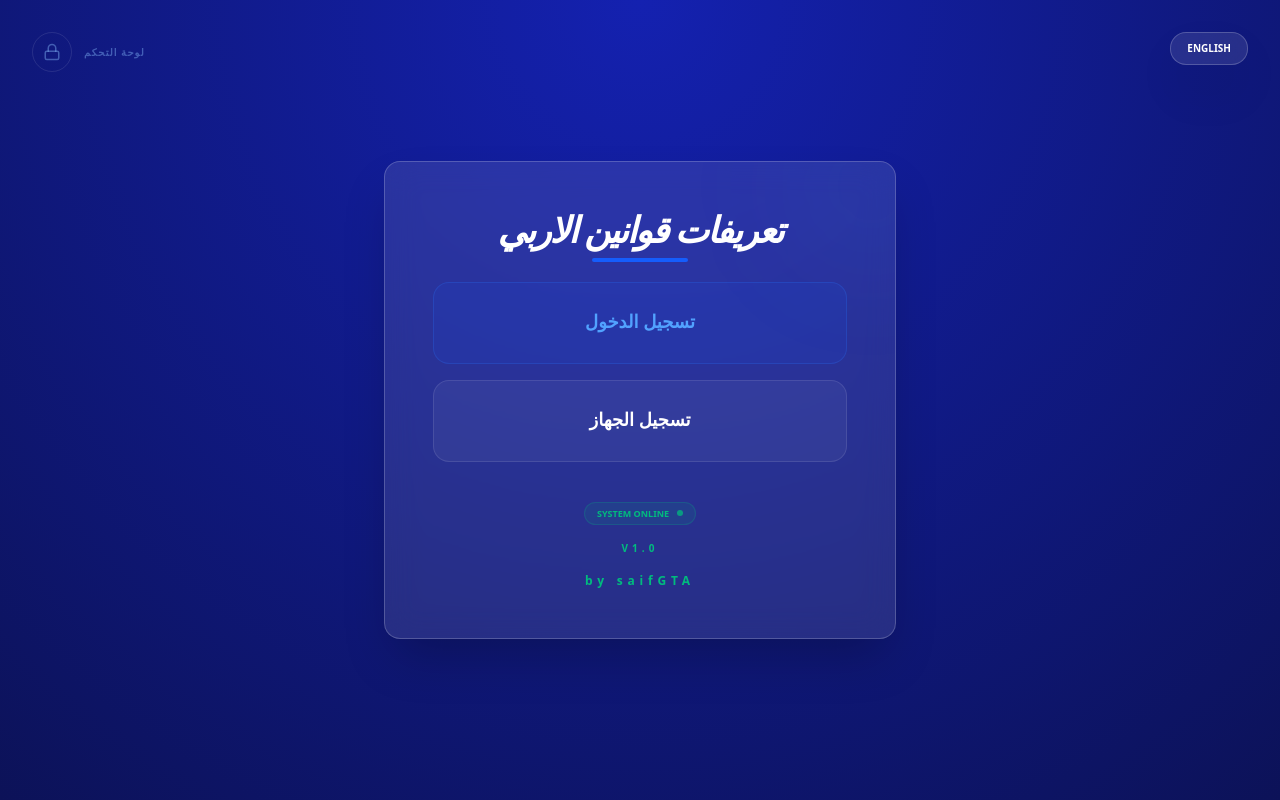
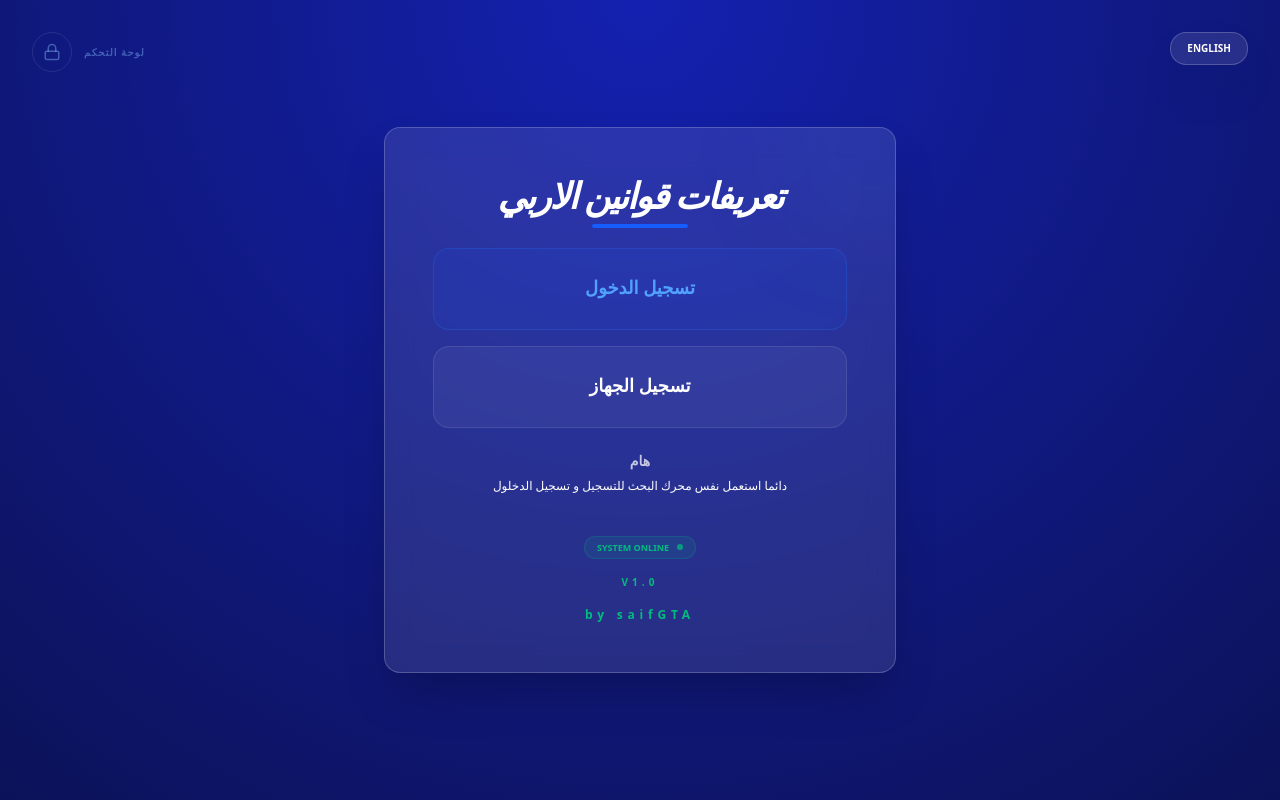
Before and after one commit to saifGTA007/RP-Rules-LookUp, a Next.js app: page / in a window 1280 px wide. Built offline with nearby package versions, Linux system fonts and the light colour scheme.

Commit message:
update - added a note in the dashboard

```diff
--- a/src/app/page.tsx
+++ b/src/app/page.tsx
@@ -72,6 +72,15 @@ export default function Home() {
           </Link>
         </div>
 
+          <div className=" px-3 ">
+            <span className="text-[14px] font-bold text-white uppercase  animate-pulse">
+              {lang === 'ar' ? 'هام' : 'Important'}
+            </span>
+            <br />
+            <span className="text-[12px] text-white ">
+              {lang === 'ar' ? 'دائما استعمل نفس محرك البحث للتسجيل و تسجيل الدخلول' : 'Allways use the same browser for login and signup.'}
+            </span>
+          </div>
         <div className="pt-4">
           <div className="inline-flex items-center gap-2 px-3 py-1 rounded-full bg-emerald-500/10 border border-emerald-500/20">
             <div className="w-1.5 h-1.5 rounded-full bg-emerald-500 animate-pulse mt-[-2px]"></div>
```
